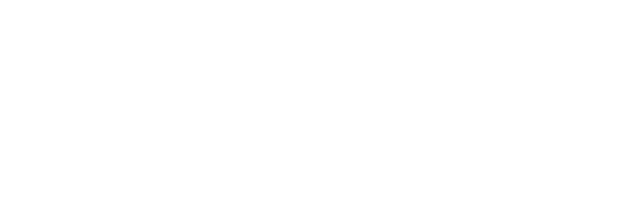
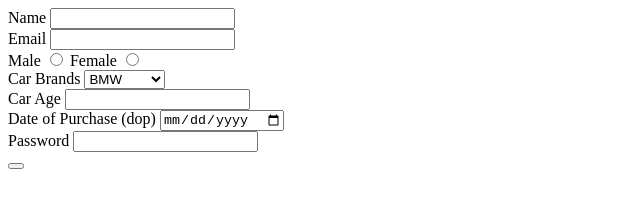
Before and after one commit to acciojob/car-insurance-form-Bharat8087, a website: page main.html in a window 1280 px wide. Shown: the whole page, without its empty margins (0-640 px from the left). Drawn offline with Linux system fonts and the light colour scheme.

Commit message:
created a submission

```diff
--- a/main.html
+++ b/main.html
@@ -7,7 +7,30 @@
 </head>
 
 <body>
-	<!-- the entire body must be written by student -->
+	<form method="post">
+		<lable for="name">Name</lable>
+		<input type="text" id="name" name="name" required="Yes"><br>
+		<lable for="email">Email</lable>
+		<input type="email" id="email" name="email" required="Yes"><br>
+		<lable for="gender">Male</lable>
+		<input type="radio" name="gender" required="Yes">
+		<lable for="gender">Female</lable>
+		<input type="radio" name="gender" required="Yes"><br>
+       <lable for="cars">Car Brands</lable>
+		<select id="cars" name="car" required="No">
+			<option value="BMW">BMW</option>
+			<option value="Audi">Audi</option>
+			<option value="Mercedez">Mercedez</option>
+		</select><br>
+
+		<lable for="age">Car Age</lable>
+		<input type="number" id="carage" name="age" required="Yes"><br>
+		<lable for="dop">Date of Purchase (dop)</lable>
+		<input type="date" id="dop" name="dop" required="Yes"><br>
+		<lable for="password">Password</lable>
+		<input type="password" id="password" name="password" required="Yes"><br>
+	<button type="submit" value="submit">
+		<!-- the entire body must be written by student -->
     <script type="text/javascript" src="./script.js">
 </script>
 
```
